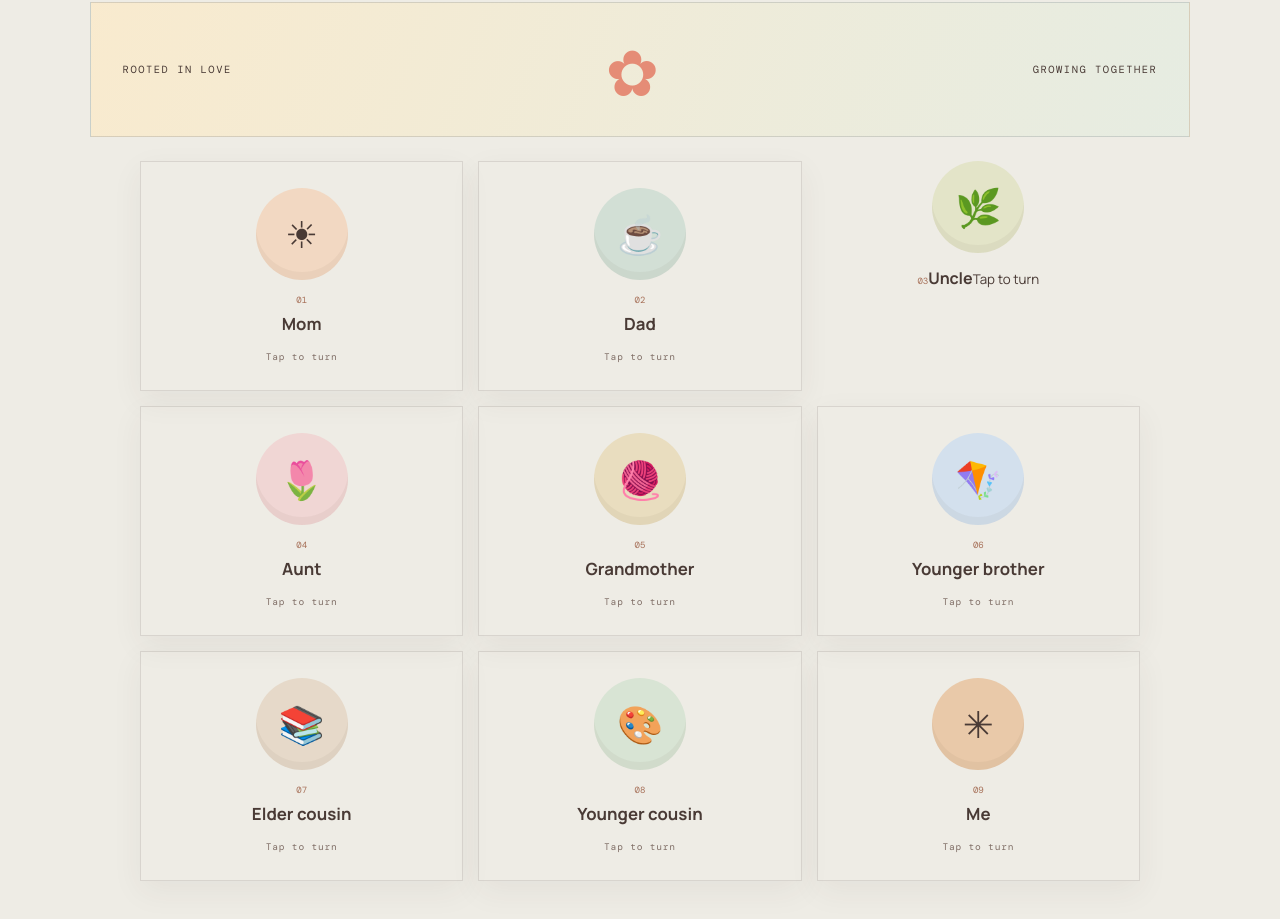
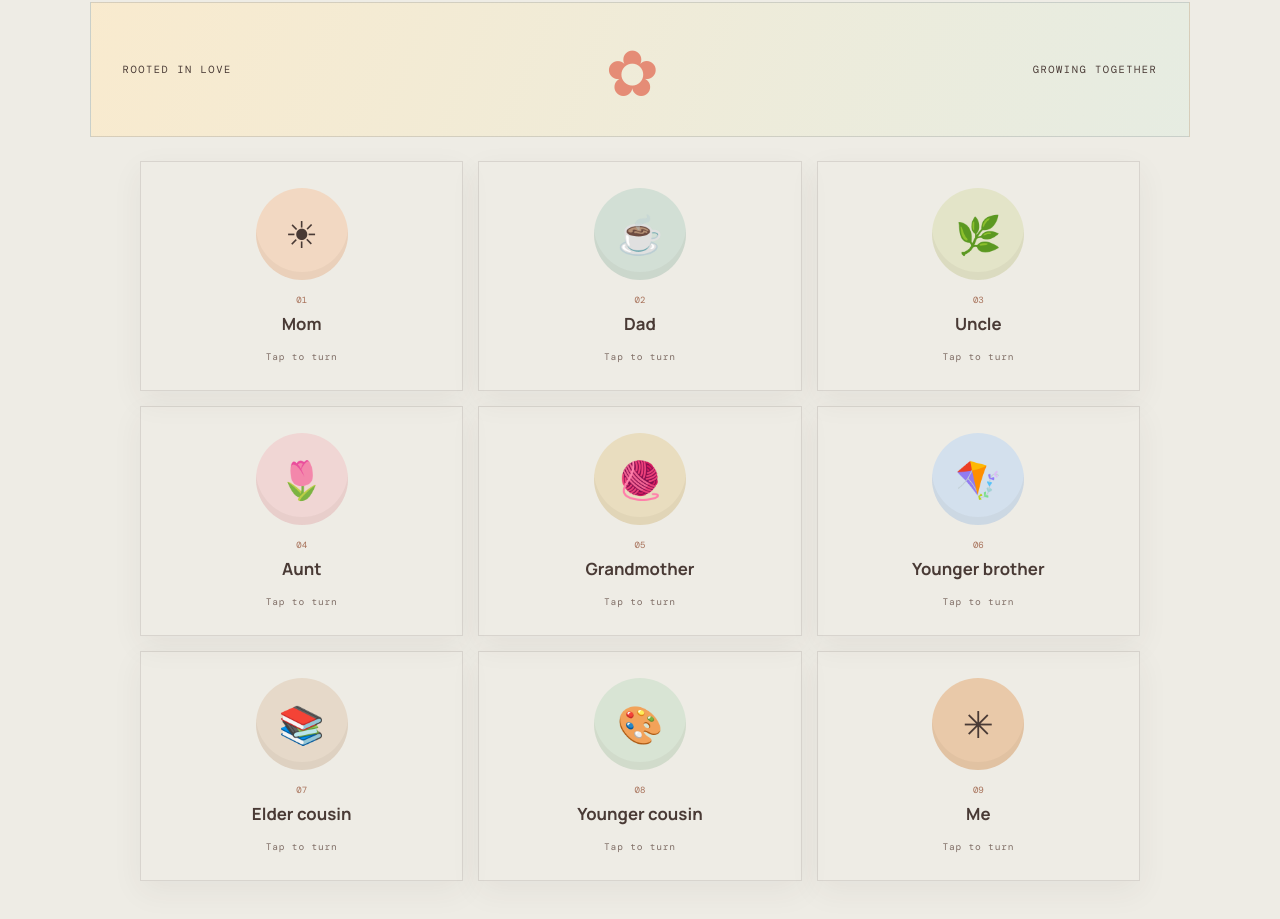
Before and after one commit to Harismitaaiml/harismita-portfolio, a plain HTML site: page index.html in a window 1280 px wide. Shown: the part 4983-5902 px from the top of the page. Drawn offline with nearby package versions, Linux system fonts and the light colour scheme; a web font is replaced by a local one.

Commit message:
Fix family card HTML accessibility markup

```diff
--- a/index.html
+++ b/index.html
@@ -93,7 +93,7 @@
       <div class="family-grid">
         <button class="family-person reveal" type="button" aria-pressed="false"><span class="family-card-inner"><span class="family-front"><span class="person-art art-mom">☀</span><span class="person-role">01</span><strong>Mom</strong><small>Tap to turn</small></span><span class="family-back"><span>01 / MY FOUNDATION</span><strong>Mom</strong><small>A constant source of care, encouragement, and warmth.</small></span></span></button>
         <button class="family-person reveal delay-1" type="button" aria-pressed="false"><span class="family-card-inner"><span class="family-front"><span class="person-art art-dad">☕</span><span class="person-role">02</span><strong>Dad</strong><small>Tap to turn</small></span><span class="family-back"><span>02 / MY STRENGTH</span><strong>Dad</strong><small>Someone whose support and guidance mean a lot to me.</small></span></span></button>
-        <button class="family-person reveal delay-2" type="button" aria-pressed="false"><span class="family-card-inner"><span class="person-art art-uncle">🌿</span><span class="person-role">03</span><strong>Uncle</strong><small>Tap to turn</small></span><span class="family-back"><span>03 / MY ROOTS</span><strong>Uncle</strong><small>A valued part of the family circle and shared memories.</small></span></span></button>
+        <button class="family-person reveal delay-2" type="button" aria-pressed="false"><span class="family-card-inner"><span class="family-front"><span class="person-art art-uncle">🌿</span><span class="person-role">03</span><strong>Uncle</strong><small>Tap to turn</small></span><span class="family-back"><span>03 / MY ROOTS</span><strong>Uncle</strong><small>A valued part of the family circle and shared memories.</small></span></span></button>
         <button class="family-person reveal" type="button" aria-pressed="false"><span class="family-card-inner"><span class="family-front"><span class="person-art art-aunt">🌷</span><span class="person-role">04</span><strong>Aunt</strong><small>Tap to turn</small></span><span class="family-back"><span>04 / MY ROOTS</span><strong>Aunt</strong><small>A valued part of the family circle and shared memories.</small></span></span></button>
         <button class="family-person reveal delay-1" type="button" aria-pressed="false"><span class="family-card-inner"><span class="family-front"><span class="person-art art-grandma">🧶</span><span class="person-role">05</span><strong>Grandmother</strong><small>Tap to turn</small></span><span class="family-back"><span>05 / OUR WARM CENTRE</span><strong>Grandmother</strong><small>Her presence makes family moments feel especially meaningful.</small></span></span></button>
         <button class="family-person reveal delay-2" type="button" aria-pressed="false"><span class="family-card-inner"><span class="family-front"><span class="person-art art-brother">🪁</span><span class="person-role">06</span><strong>Younger brother</strong><small>Tap to turn</small></span><span class="family-back"><span>06 / OUR LITTLE SPARK</span><strong>Younger brother</strong><small>A special part of everyday laughter and family life.</small></span></span></button>
```
